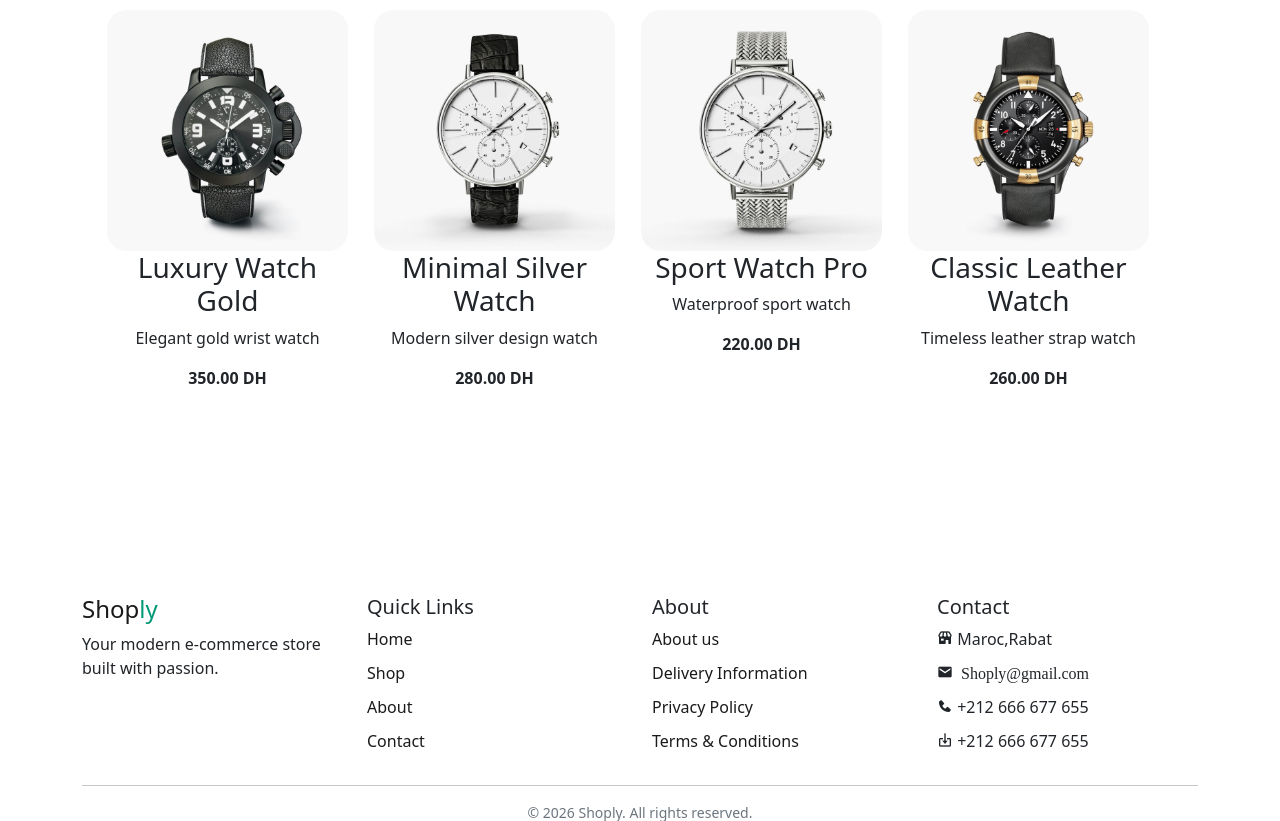
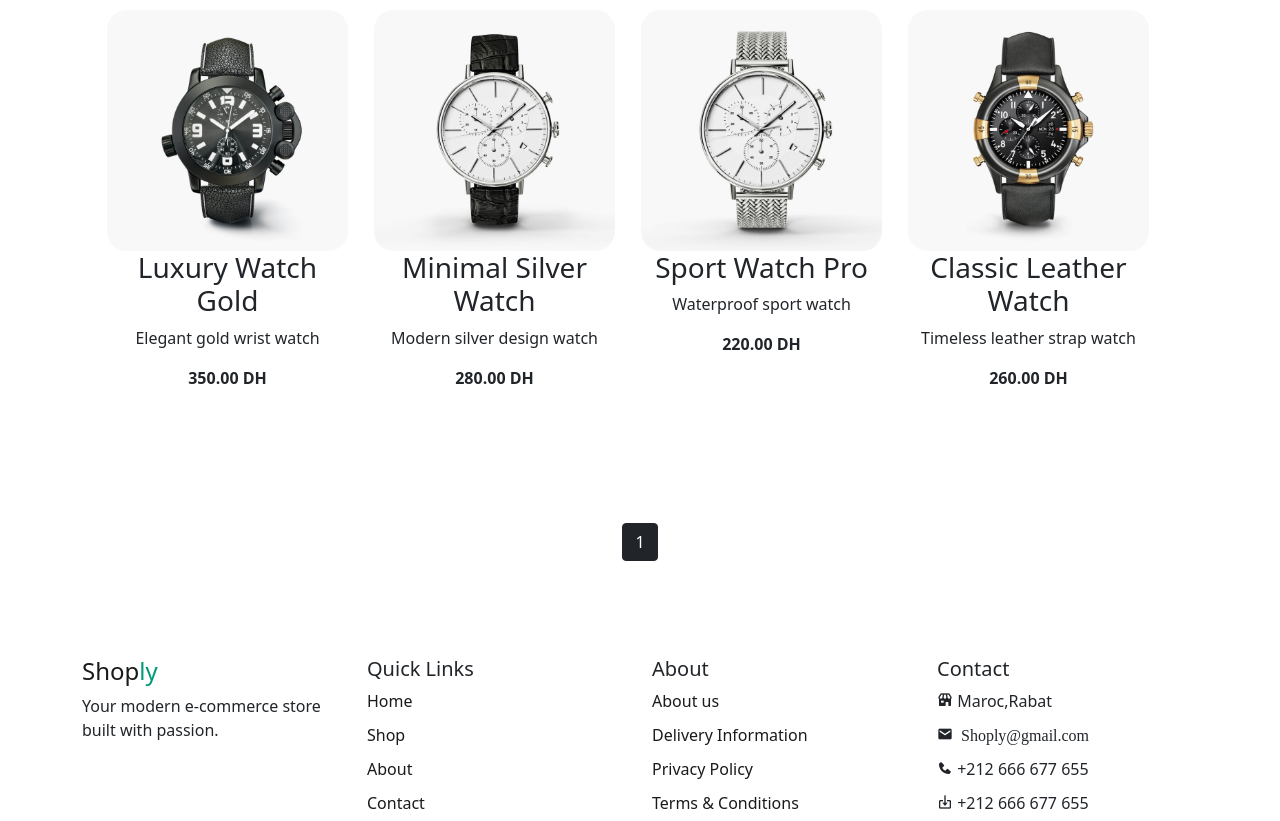
Before and after one commit to mohamedamine6/Shoply, a PHP site: page /product.php in a window 1280 px wide. Shown: the part 721-1542 px from the top of the page. Run offline with PHP 8.4, Linux system fonts and the light colour scheme; data comes from the database, SQL or seed files in the repository.

Commit message:
pagination page shop

```diff
--- a/product.php
+++ b/product.php
@@ -1,8 +1,22 @@
 <?php
 require 'config/db.php';
 
-$query = "SELECT * FROM products";
-$result = mysqli_query($conn, $query);
+//pagination le total de produit
+$totalQuery = "SELECT COUNT(*) as total FROM products";
+$totalResult = mysqli_query($conn, $totalQuery);
+$totalRow = mysqli_fetch_assoc($totalResult);
+
+$totalProducts = $totalRow['total'];
+
+$limit = 8;
+$totalPage = ceil($totalProducts / $limit);
+
+$page = isset($_GET['page']) ? $_GET['page'] : 1;
+$start = ($page - 1) * $limit;
+
+$pagiQueri = "SELECT * FROM products LIMIT $start, $limit";
+$pagiResult = mysqli_query($conn, $pagiQueri);
+
 ?>
 <!DOCTYPE html>
 <html lang="en">
@@ -22,7 +36,7 @@ $result = mysqli_query($conn, $query);
     <div class="container py-5 mt-5">
         <h1 class="my-4 mt-5 text-center">Our Products</h1>
         <div class="row max-auto container-fluid">
-        <?php while ($row = mysqli_fetch_assoc($result)) {?>
+        <?php while ($row = mysqli_fetch_assoc($pagiResult)) {?>
             <div class='product text-center col-lg-3 col-lg-3 col-12'>
                 <img class="" src="assets/images/<?php echo $row['image']; ?>">
                 <h3><?php echo $row ['name']; ?></h3>
@@ -32,6 +46,25 @@ $result = mysqli_query($conn, $query);
             </div>
         <?php } ?>
         </div>
+        <div class="text-center mt-4">
+
+            <?php
+            $range = 2;
+
+            $startPage = max(1, $page - $range);
+            $endPage = min($totalPage, $page + $range);
+
+            for ($i = $startPage; $i <= $endPage; $i++) {
+
+                if ($i == $page) {
+                    echo "<span class='btn btn-dark mx-1'>$i</span>";
+                } else {
+                    echo "<a href='product.php?page=$i' class='btn btn-outline-dark mx-1'>$i</a>";
+                }
+            }
+            ?>
+
+        </div>
     </div>
 
     <!-- footer -->
```
